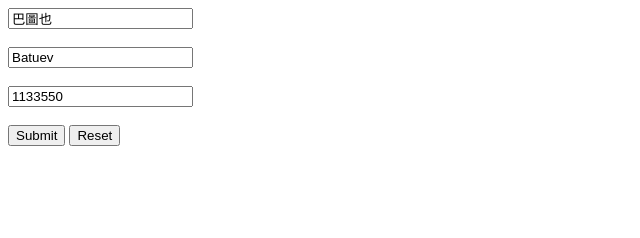
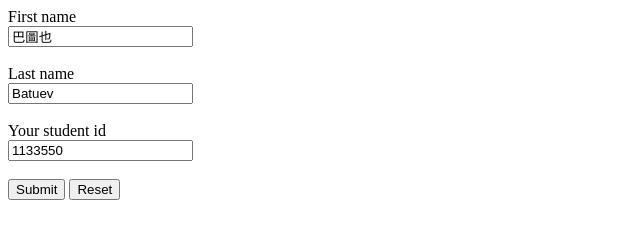
Before and after one commit to pers345/exercise8, a plain HTML site: page index.html in a window 1280 px wide. Shown: the whole page, without its empty margins (0-640 px from the left). Drawn offline with Linux system fonts and the light colour scheme.

Commit message:
Update index.html

```diff
--- a/index.html
+++ b/index.html
@@ -3,9 +3,12 @@
 <head><title>Form example</title></head>
 <body>
 <form>
-<input type="text" value="巴圖也"><br><br>
-<input type="text" value="Batuev"><br><br>
-<input type="text" value="1133550"><br><br>
+  <label for="fname">First name</label><br>
+<input type="text" value="巴圖也" id="fname" name="fname"><br><br>
+  <label for="lname">Last name</label><br>
+<input type="text" value="Batuev" id="lname" name="lname"><br><br>
+  <label for="sid">Your student id</label><br>
+<input type="text" value="1133550" id="sid" name="sid"><br><br>
 <input type="submit" value="Submit">
 <input type="reset" value="Reset">
 </form>
```
